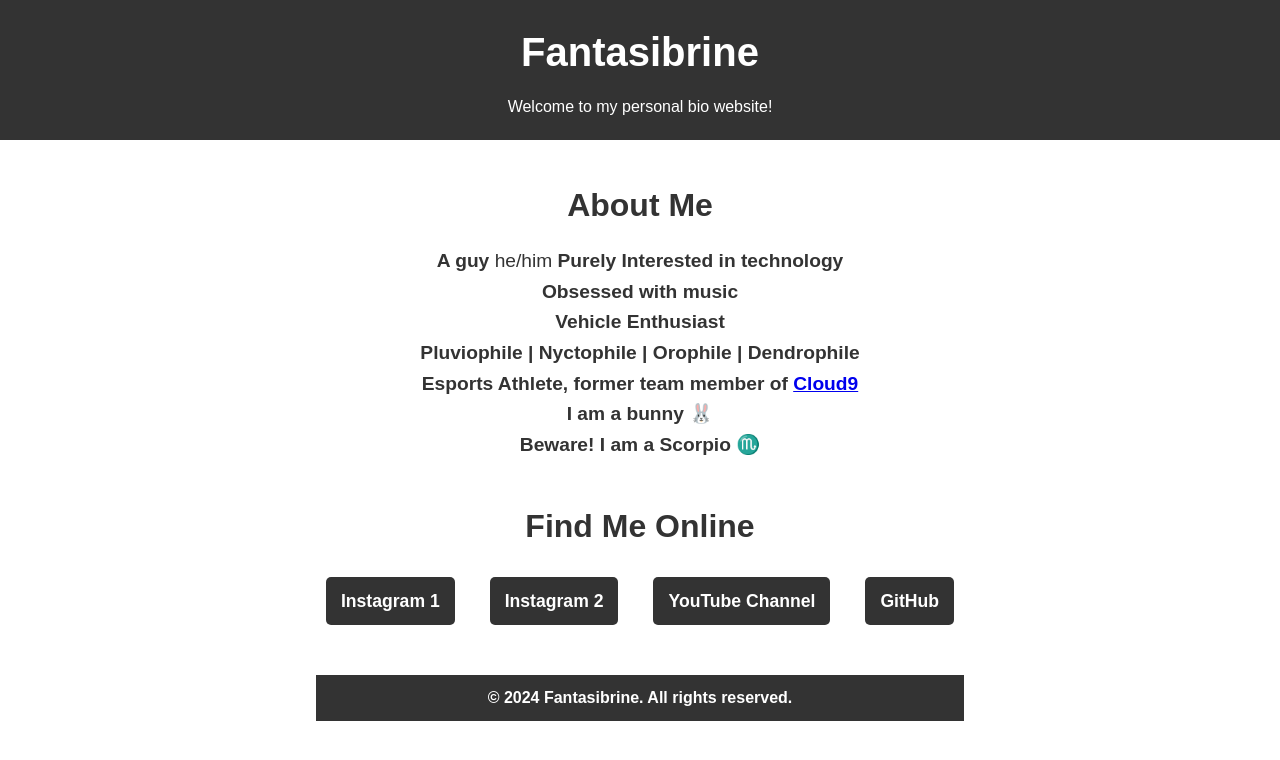
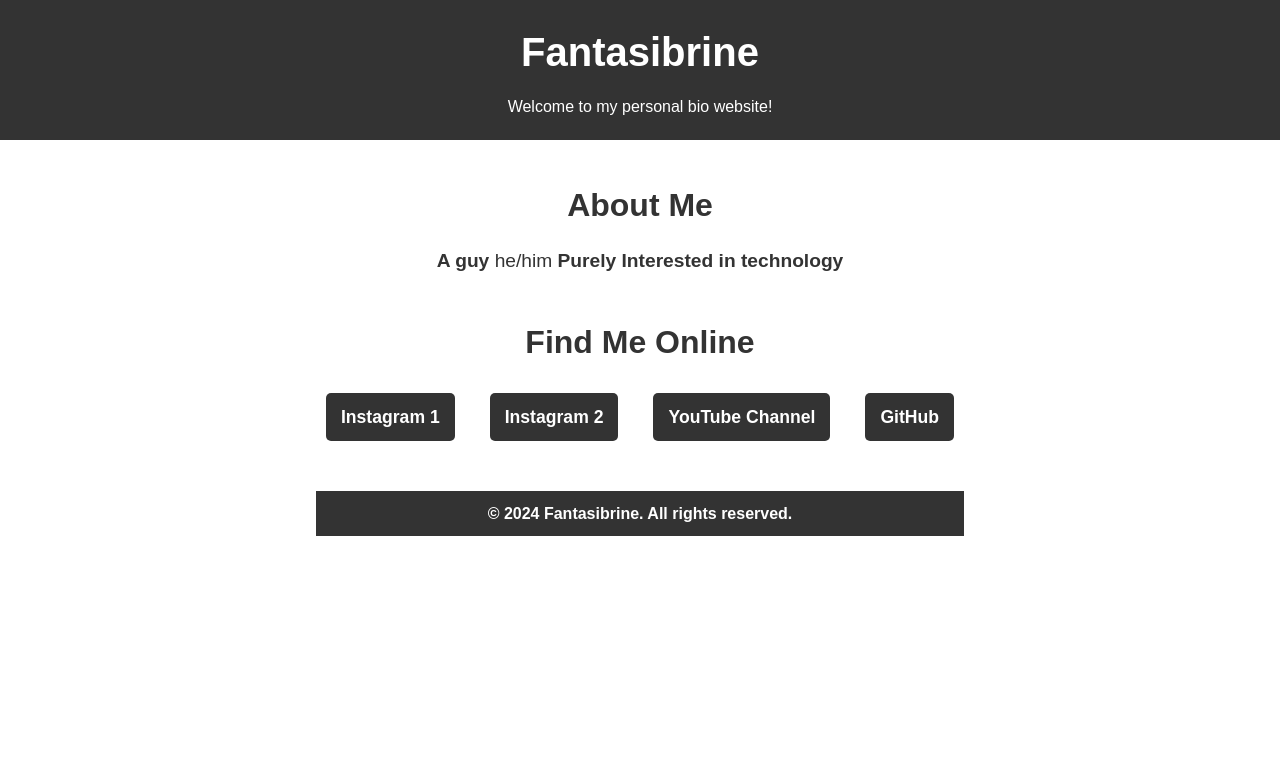
Before and after one commit to Fantasibrine/Fantasibrine, a plain HTML site: page index.html in a window 1280 px wide. Drawn offline with Linux system fonts and the light colour scheme.

Commit message:
Update index.html

```diff
--- a/index.html
+++ b/index.html
@@ -18,12 +18,6 @@
     <section id="bio">
         <h2>About Me</h2>
         <p><b>A guy</b> he/him<b> Purely Interested in technology</p>
-        <p>Obsessed with music</p>
-        <p>Vehicle Enthusiast</p>
-        <p>Pluviophile | Nyctophile | Orophile | Dendrophile</p>
-        <p>Esports Athlete, former team member of <a href="https://cloud9.gg/" target="_blank">Cloud9</a></p>
-        <p>I am a bunny 🐰</p>
-        <p>Beware! I am a Scorpio ♏</p>
 
     </section>
 
```
